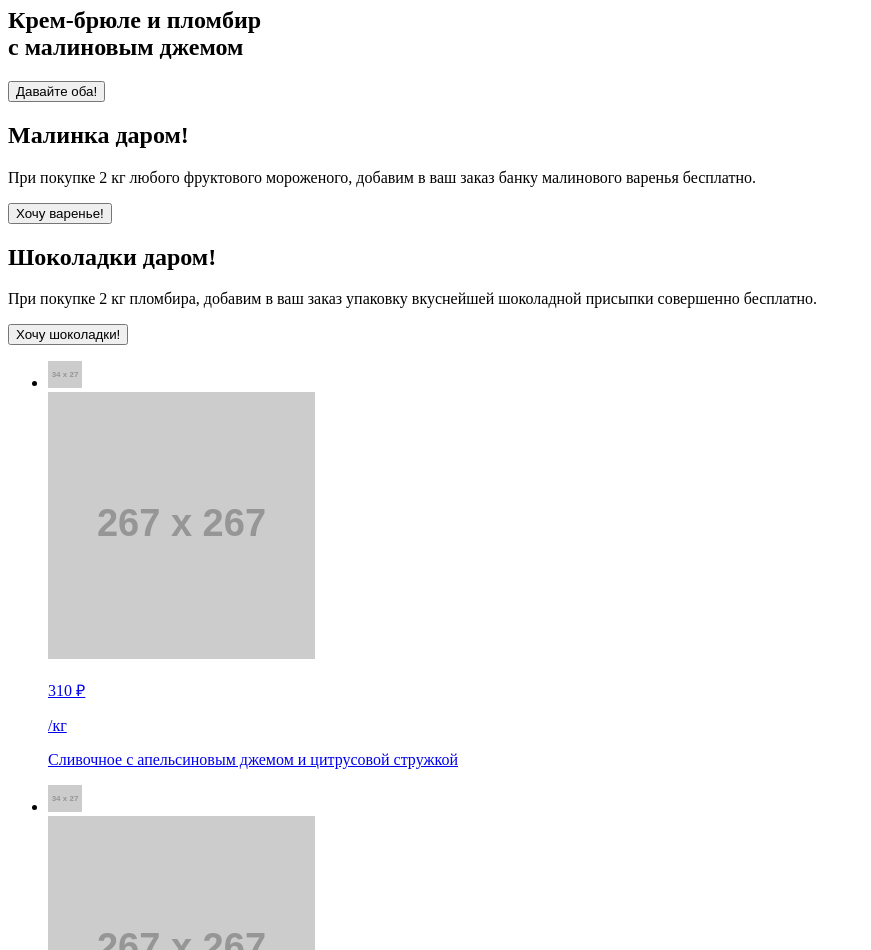
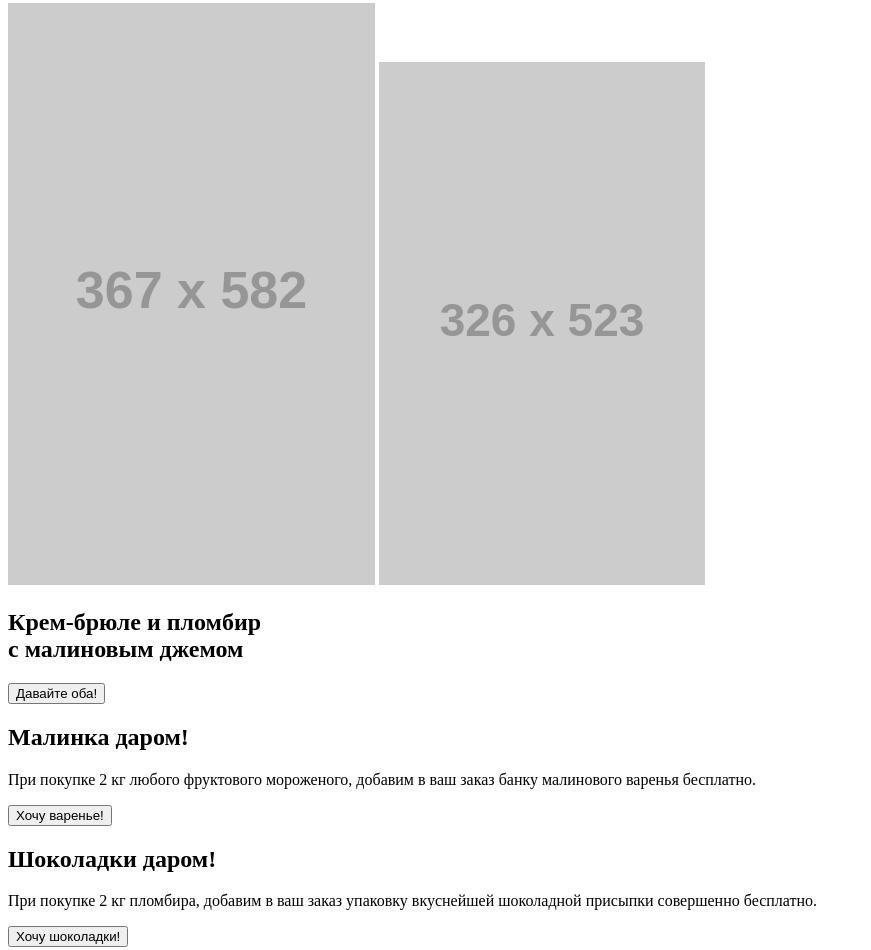
Before and after one commit to walkure62/gllacy-site, a plain HTML site: page index.html in a window 1280 px wide. Shown: the part 310-1260 px from the top of the page, without its empty margins (0-871 px from the left). Drawn offline with Linux system fonts and the light colour scheme; placeholder pictures from the web are drawn by us.

Commit message:
corrections based on the mentors comments

```diff
--- a/index.html
+++ b/index.html
@@ -45,6 +45,8 @@
 
     <main>
       <section>
+        <img src="https://via.placeholder.com/367x582"  alt="icecream-1">
+        <img src="https://via.placeholder.com/326x523" alt="icecream-2">
         <h1>Крем-брюле и пломбир <br> с малиновым джемом</h1>
         <button type="button">Давайте оба!</button>
       </section>
@@ -53,16 +55,16 @@
         <div></div>
         <div></div>
       </section>
-      <section>
+      <article>
         <h2>Малинка даром!</h2>
         <p>При покупке 2 кг любого фруктового мороженого, добавим в ваш заказ банку малинового варенья бесплатно.</p>
         <button type="button">Хочу варенье!</button>
-      </section>
-      <section>
+      </article>
+      <article>
         <h2>Шоколадки даром!</h2>
         <p>При покупке 2 кг пломбира, добавим в ваш заказ упаковку вкуснейшей шоколадной присыпки совершенно бесплатно.</p>
         <button type="button">Хочу шоколадки!</button>
-      </section>
+      </article>
       <section>
         <ul>
           <li>
@@ -70,7 +72,9 @@
               <div class="circle-1">
                 <img src="https://via.placeholder.com/34x27" alt="hit">
               </div>
+              <div>
               <img src="https://via.placeholder.com/267x267" alt="icecream">
+            </div>
               <div>
                 <p>310 ₽</p>
                 <p>/кг</p>
@@ -83,7 +87,9 @@
               <div class="circle-1">
                 <img src="https://via.placeholder.com/34x27" alt="hit">
               </div>
+              <div>
               <img src="https://via.placeholder.com/267x267" alt="icecream">
+            </div>
               <div>
                 <p>380 ₽</p>
                 <p>/кг</p>
@@ -96,7 +102,9 @@
               <div class="circle-1">
                 <img src="https://via.placeholder.com/34x27" alt="hit">
               </div>
+              <div>
               <img src="https://via.placeholder.com/267x267" alt="icecream">
+            </div>
               <div>
                 <p>355 ₽</p>
                 <p>/кг</p>
@@ -109,7 +117,9 @@
               <div class="circle-1">
                 <img src="https://via.placeholder.com/34x27" alt="hit">
               </div>
+              <div>
               <img src="https://via.placeholder.com/267x267" alt="icecream">
+            </div>
               <div>
                 <p>415 ₽</p>
                 <p>/кг</p>
@@ -163,17 +173,17 @@
       <section>
         <script type="text/javascript" charset="utf-8" async src="https://api-maps.yandex.ru/services/constructor/1.0/js/?um=constructor%3AgvgmcJKGFfNsoEe08Z5lRIdUAjBFIcDW&amp;width=100%25&amp;height=382&amp;lang=ru_RU&amp;scroll=true"></script>
         <div>
-          <p>Адрес главного офиса и офлайн-магазина:</p>
-          <p>ул. Большая Конюшенная, 19/8, Санкт-Петербург</p>
+          <p>Адрес главного офиса<br> и офлайн-магазина:</p>
+          <p>ул. Большая Конюшенная,<br> 19/8, Санкт-Петербург</p>
           <p>Для заказов по телефону:</p>
-          <p>8 812 450-25-25</p>
+          <a href="tel:+78124502525">8 812 450-25-25</a>
           <p>(с 10 до 20 ежедневно)</p>
           <button type="button">Форма обратной связи</button>
         </div>
       </section>
     </main>
     <footer>
-      <div>
+      <section>
       <ul>
         <li>
           <a href="">
@@ -196,8 +206,8 @@
           </a>
         </li>
       </ul>
-    </div>
-  <div>
+    </section>
+  <section>
       <ul>
         <li>
           <a href="">Для поставщиков</a>
@@ -212,13 +222,13 @@
           <a href="">Экологические стандарты</a>
         </li>
       </ul>
-    </div>
-  <div>
+    </section>
+  <section>
     <a href="https://htmlacademy.ru/intensive/htmlcss">
       <img src="" alt="html academy">
     </a>
   <p>Сделано в HTML Academy &copy; 2019</p>
-  </div>
+  </section>
     </footer>
   </body>
 </html>
```
